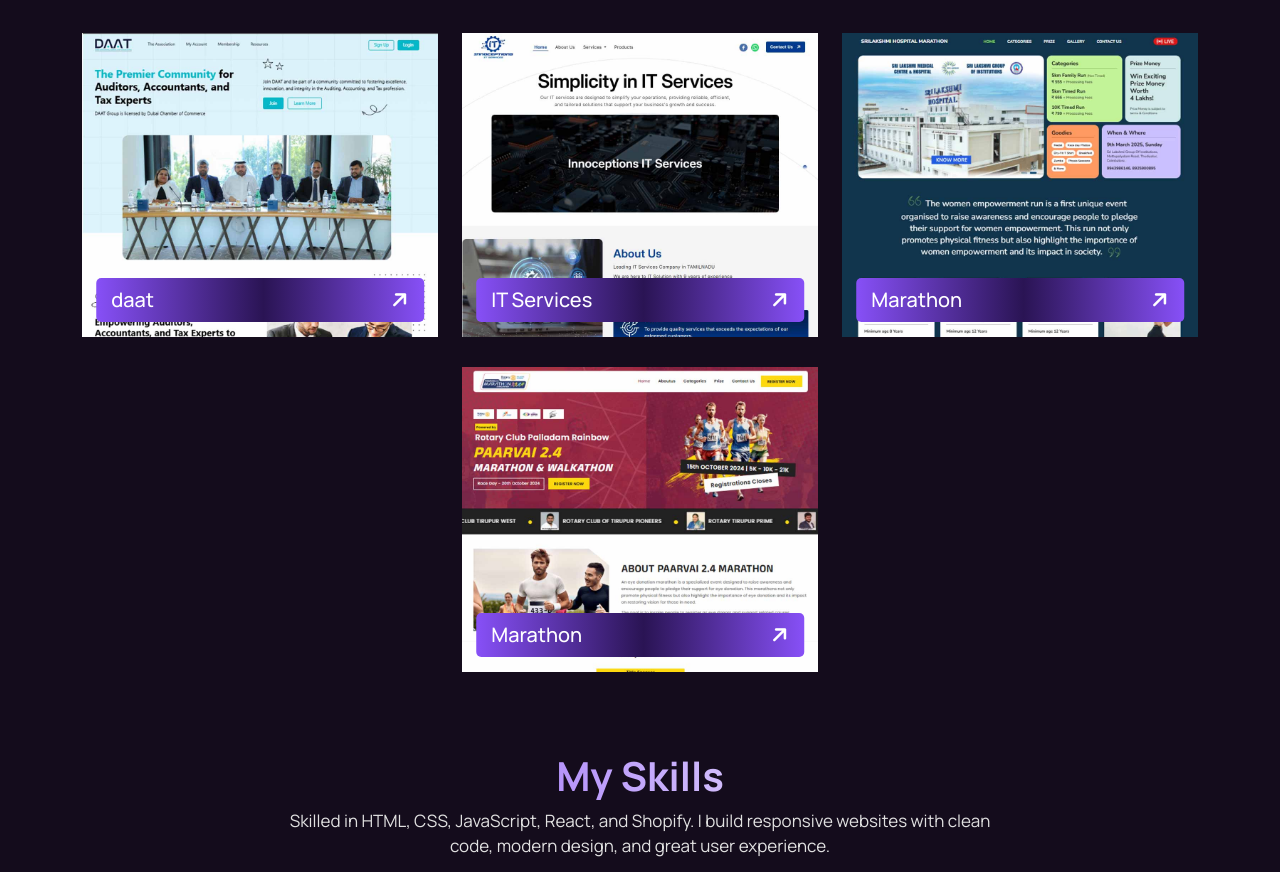
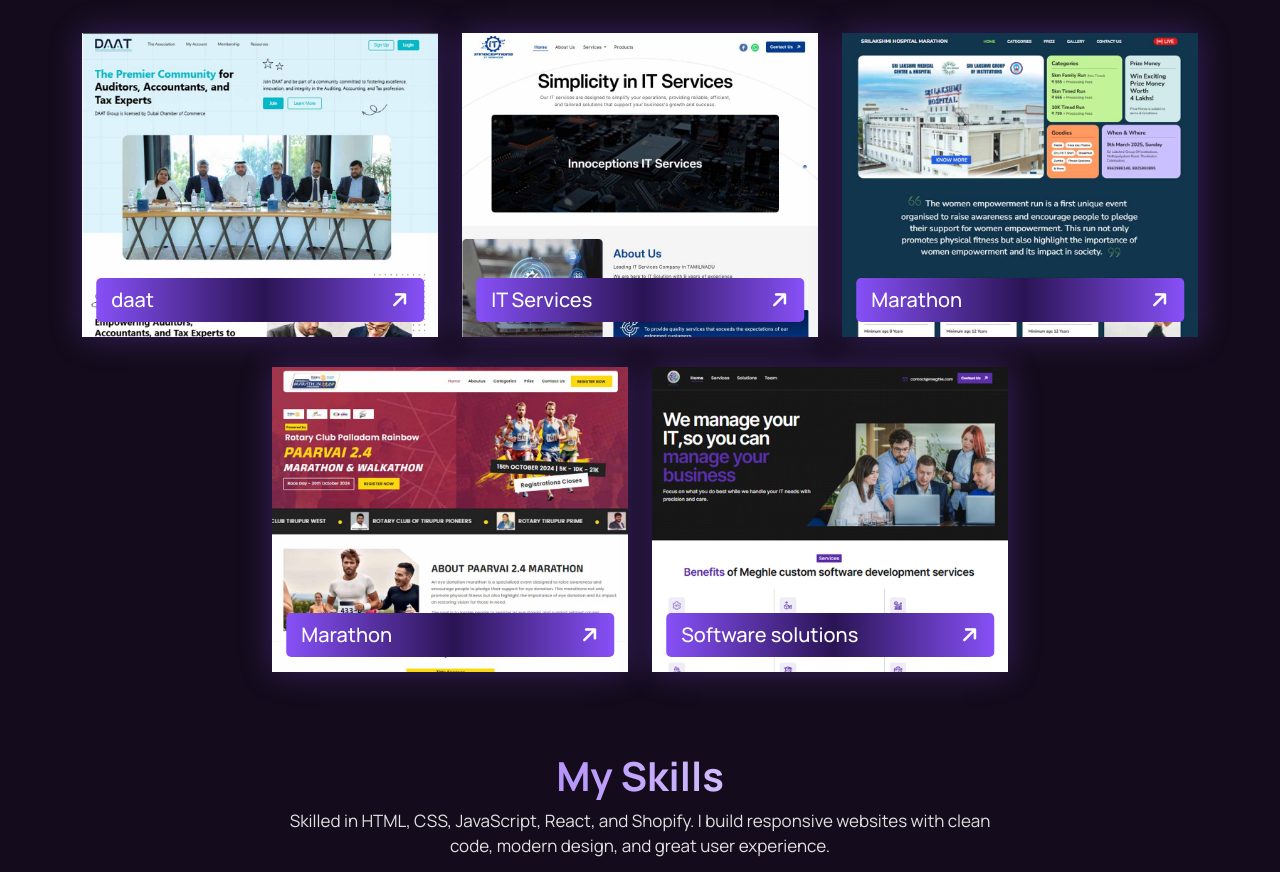
Before and after one commit to charles16987/my-protfilo-website, a plain HTML site: page index.html in a window 1280 px wide. Shown: the part 1438-2310 px from the top of the page. Drawn offline with nearby package versions, Linux system fonts and the light colour scheme.

Commit message:
new project added

```diff
--- a/index.html
+++ b/index.html
@@ -355,6 +355,21 @@
                       </a>
                     </div>
                   </div>
+                   <div class="col-md-6 col-lg-4">
+                    <div class="card-recent-word">
+                      <a  href="https://meghle.com/" target="_blank">
+                            <img class="w-100" src="./images/website_6.jpg" alt="" />
+                      <a class="link-bottom-text" href="https://meghle.com/" target="_blank">
+                        <div>
+                          <h5>Software solutions</h5>
+                          <div>
+                            <i class="fa-solid fa-arrow-right"></i>
+                          </div>
+                        </div>
+                      </a>
+                      </a>
+                    </div>
+                  </div>
                 </div>
               </div>
               <div
--- a/style.css
+++ b/style.css
@@ -516,6 +516,7 @@
 }
 .card-recent-word{
     margin-top: 30px;
+    box-shadow: 0 0 30px rgba(135, 80, 247, 0.3);
 }
 .card-recent-word i{
      color: #fff;
```
Also changed, not shown: images/website_6.jpg (added).
